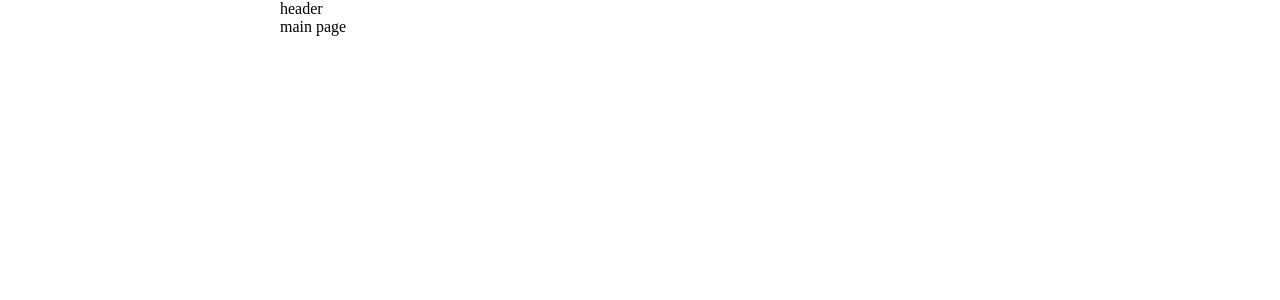
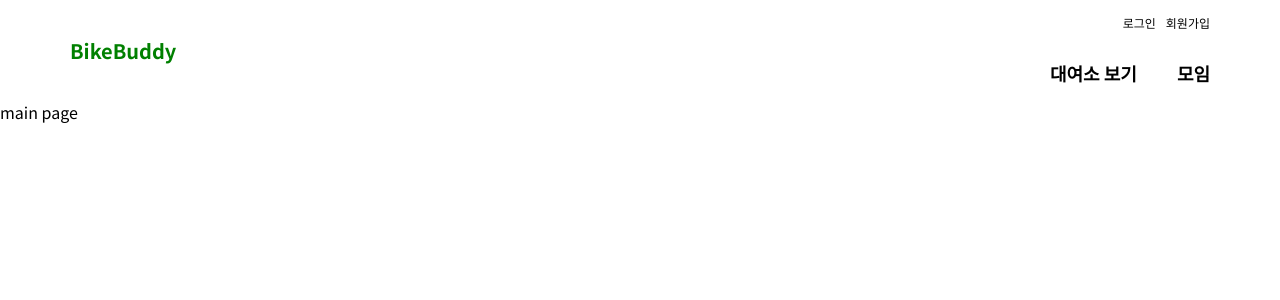
Before and after one commit to ys9494/bike-buddy, a React (Create React App) app: page / in a window 1280 px wide. Shown: the top 300 px of the page. Built offline with nearby package versions, Linux system fonts and the light colour scheme.

Commit message:
feat:header ui

```diff
--- a/src/components/Header.js
+++ b/src/components/Header.js
@@ -1,9 +1,32 @@
-import { HeaderWrapper } from "./header-styled";
+import { Link } from "react-router-dom";
+import {
+  HeaderWrapper,
+  AlignCenter,
+  LogoContainer,
+  GotoAccount,
+  NavContainer,
+  Nav,
+} from "./header-styled";
+import { ROUTE } from "../routes/route";
 
 const Header = () => {
   return (
     <HeaderWrapper>
-      <div>header</div>
+      <AlignCenter>
+        <LogoContainer>
+          <div>BikeBuddy</div>
+        </LogoContainer>
+        <NavContainer>
+          <GotoAccount>
+            <Link to={ROUTE.LOGIN.link}>로그인</Link>
+            <Link to={ROUTE.SGINUP.link}>회원가입</Link>
+          </GotoAccount>
+          <Nav>
+            <Link to="">대여소 보기</Link>
+            <Link to="">모임</Link>
+          </Nav>
+        </NavContainer>
+      </AlignCenter>
     </HeaderWrapper>
   );
 };
--- a/src/components/header-styled.js
+++ b/src/components/header-styled.js
@@ -1,3 +1,61 @@
 import styled from "styled-components";
 
-export const HeaderWrapper = styled.div``;
+export const HeaderWrapper = styled.div`
+  width: 100%;
+  height: 100px;
+`;
+
+export const AlignCenter = styled.div`
+  max-width: 1200px;
+  height: 100%;
+  margin: 0 auto;
+  padding: 0 30px;
+  display: flex;
+  justify-content: space-between;
+`;
+
+export const LogoContainer = styled.div`
+  height: 100%;
+  display: flex;
+  align-items: center;
+
+  font-size: 20px;
+  font-weight: bold;
+  color: green;
+`;
+
+export const NavContainer = styled.div`
+  height: 100%;
+  display: flex;
+  flex-direction: column;
+  align-items: flex-end;
+  justify-content: space-around;
+`;
+
+export const GotoAccount = styled.div`
+  display: flex;
+  justify-content: right;
+  a {
+    font-size: 12px;
+    margin-left: 10px;
+    transition: all 0.2s;
+    border-bottom: 1px solid transparent;
+    &:hover {
+      border-bottom: 1px solid #000;
+    }
+  }
+`;
+
+export const Nav = styled.div`
+  display: flex;
+  justify-content: right;
+  a {
+    font-size: 18px;
+    margin-left: 40px;
+    transition: all 0.2s;
+    font-weight: bold;
+    &:hover {
+      color: green;
+    }
+  }
+`;
--- a/src/index.css
+++ b/src/index.css
@@ -1,3 +1,5 @@
+@import url("https://fonts.googleapis.com/css2?family=Noto+Sans+KR:wght@100;300;400;500;700;900&display=swap");
+
 /*! minireset.css v0.0.6 | MIT License | github.com/jgthms/minireset.css */
 blockquote,
 body,
@@ -49,6 +51,7 @@ html {
 :after,
 :before {
   box-sizing: inherit;
+  font-family: "Noto Sans KR", sans-serif;
 }
 img,
 video {
@@ -67,7 +70,7 @@ th {
   padding: 0;
 }
 
-body {
-  max-width: 720px;
-  margin: 0 auto;
+a {
+  text-decoration: none;
+  color: #000;
 }
```
Also changed, not shown: public/img/account.png (added).
